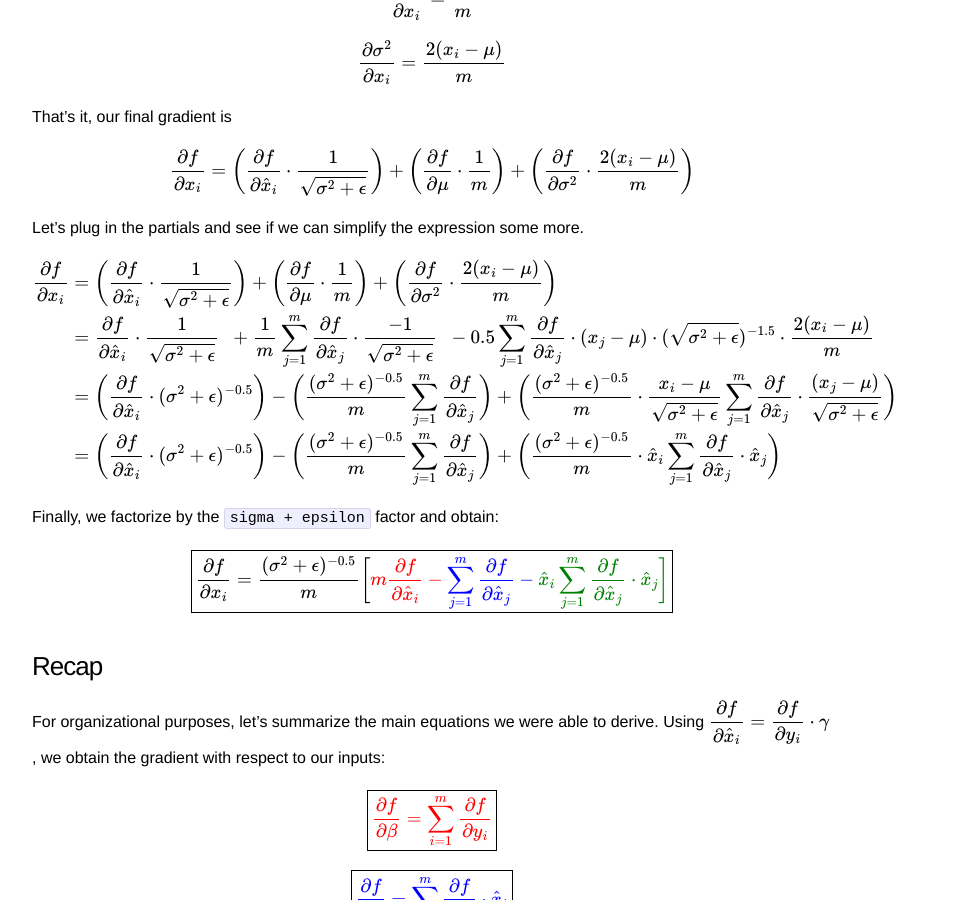
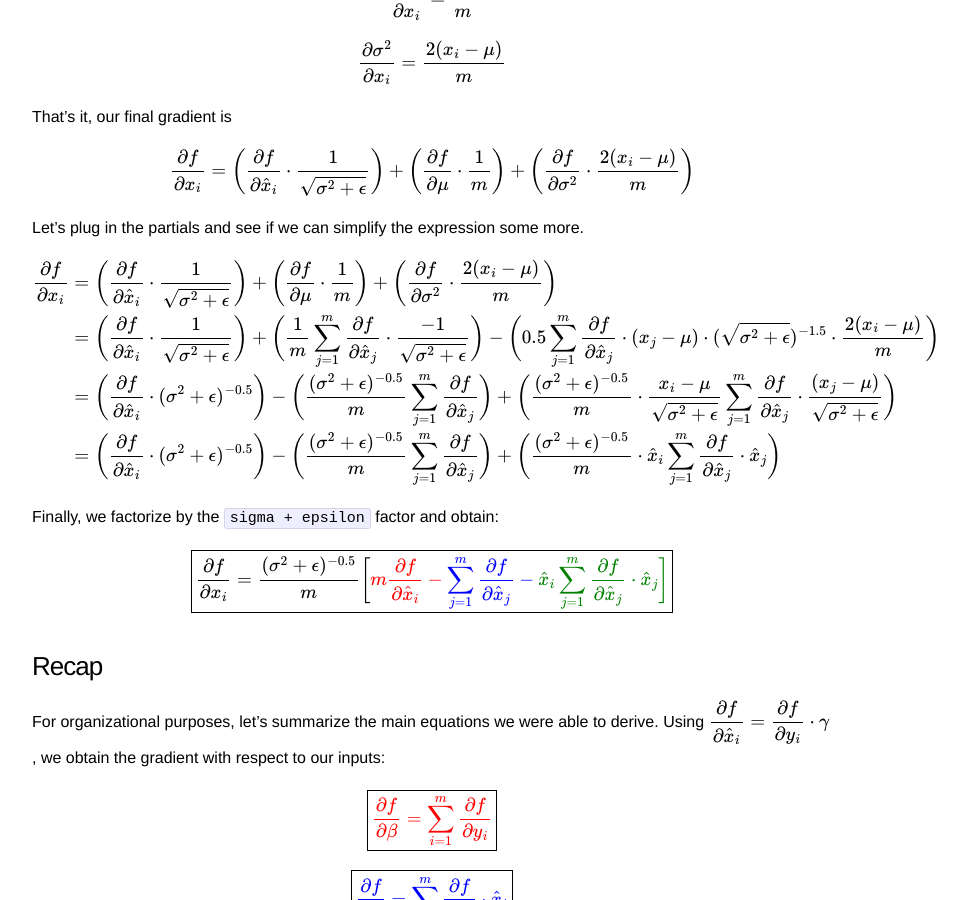
Before and after one commit to WangcsShuai/kevinzakka.github.io, a Jekyll site: the page built from _posts/2016-09-14-batch_normalization.markdown, in a window 1280 px wide and 900 px high, scrolled down 5491 px. Shown: the whole window, without its empty margins (208-1175 px from the left). Built offline with Jekyll 4.4.1, drawn with Linux system fonts in a browser that asks for light colours; formulas are drawn with MathJax 3; comment, search, counter and statistics services are not loaded.

Commit message:
Update 2016-09-14-batch_normalization.markdown

```diff
--- a/_posts/2016-09-14-batch_normalization.markdown
+++ b/_posts/2016-09-14-batch_normalization.markdown
@@ -217,7 +217,7 @@ Let's plug in the partials and see if we can simplify the expression some more.
 $$
 \begin{eqnarray}
 \frac{\partial f}{\partial x_i} &=& \bigg(\frac{\partial f}{\partial \hat{x}_i} \cdot \dfrac{1}{\sqrt{\sigma^2 + \epsilon}}\bigg) + \bigg(\frac{\partial f}{\partial \mu} \cdot \dfrac{1}{m}\bigg) + \bigg(\frac{\partial f}{\partial \sigma^2} \cdot \dfrac{2(x_i - \mu)}{m}\bigg) \qquad \\
-&=& \frac{\partial f}{\partial \hat{x}_i} \cdot \dfrac{1}{\sqrt{\sigma^2 + \epsilon}} \ \ + \frac{1}{m} \sum\limits_{j=1}^m  \frac{\partial f}{\partial \hat{x}_j} \cdot \frac{-1}{\sqrt{\sigma^2 + \epsilon}} \ \ - 0.5 \sum\limits_{j=1}^m \frac{\partial f}{\partial \hat{x}_j} \cdot (x_j - \mu) \cdot (\sqrt{\sigma^2 + \epsilon})^{-1.5} \cdot \dfrac{2(x_i - \mu)}{m} \qquad \\
+&=& \bigg(\frac{\partial f}{\partial \hat{x}_i} \cdot \dfrac{1}{\sqrt{\sigma^2 + \epsilon}}\bigg) + \bigg(\frac{1}{m} \sum\limits_{j=1}^m  \frac{\partial f}{\partial \hat{x}_j} \cdot \frac{-1}{\sqrt{\sigma^2 + \epsilon}}\bigg) - \bigg(0.5 \sum\limits_{j=1}^m \frac{\partial f}{\partial \hat{x}_j} \cdot (x_j - \mu) \cdot (\sqrt{\sigma^2 + \epsilon})^{-1.5} \cdot \dfrac{2(x_i - \mu)}{m} \bigg) \qquad \\
 &=& \bigg(\frac{\partial f}{\partial \hat{x}_i} \cdot (\sigma^2 + \epsilon)^{-0.5} \bigg) - \bigg(\frac{(\sigma^2 + \epsilon)^{-0.5}}{m} \sum\limits_{j=1}^m  \frac{\partial f}{\partial \hat{x}_j} \bigg) + \bigg(\frac{(\sigma^2 + \epsilon)^{-0.5}}{m} \cdot \frac{x_i - \mu}{\sqrt{\sigma^2 + \epsilon}} \sum\limits_{j=1}^m \frac{\partial f}{\partial \hat{x}_j} \cdot \frac{(x_j - \mu)}{\sqrt{\sigma^2 + \epsilon}} \bigg )\qquad \\
 &=& \bigg(\frac{\partial f}{\partial \hat{x}_i} \cdot (\sigma^2 + \epsilon)^{-0.5} \bigg) - \bigg(\frac{(\sigma^2 + \epsilon)^{-0.5}}{m} \sum\limits_{j=1}^m  \frac{\partial f}{\partial \hat{x}_j} \bigg) + \bigg(\frac{(\sigma^2 + \epsilon)^{-0.5}}{m} \cdot \hat{x}_i \sum\limits_{j=1}^m \frac{\partial f}{\partial \hat{x}_j} \cdot \hat{x}_j \bigg )\qquad \\
 \end{eqnarray}
```
